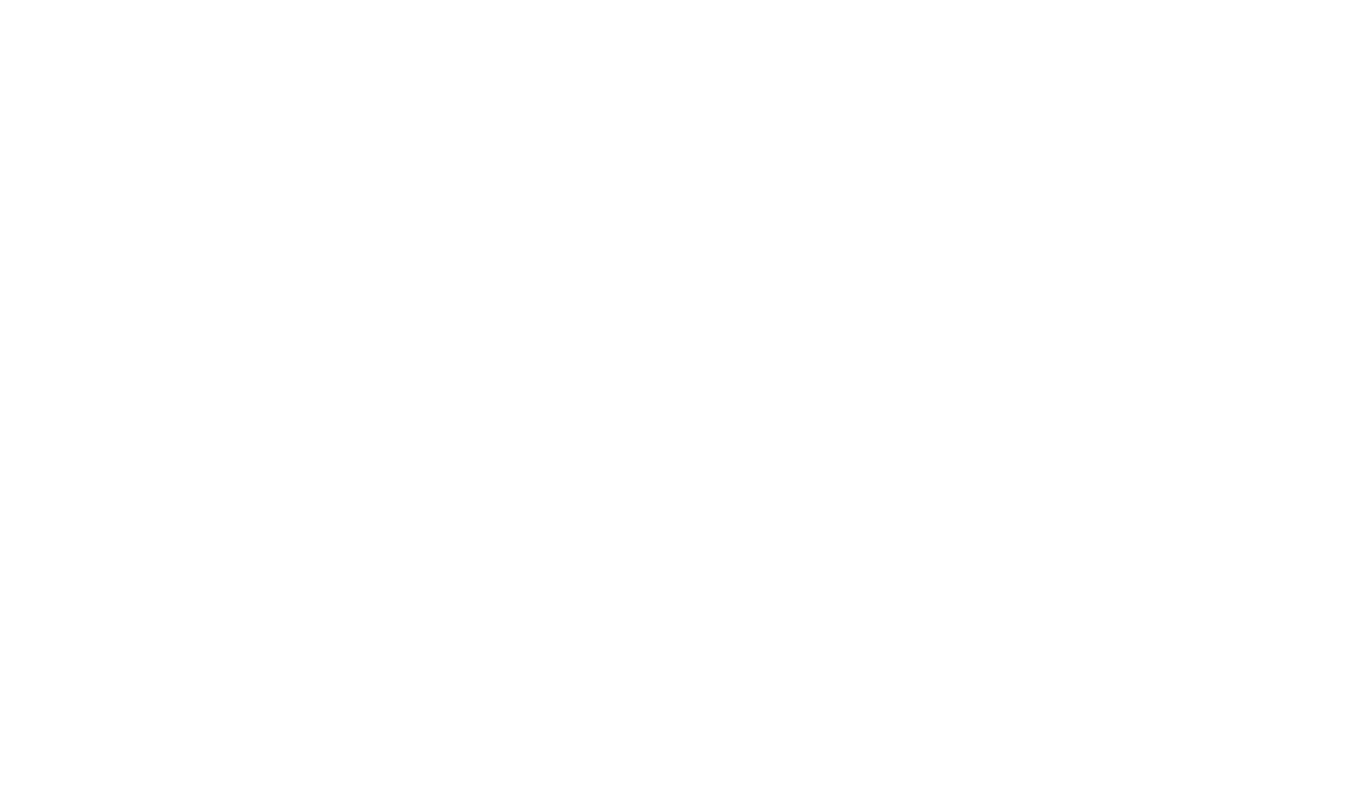
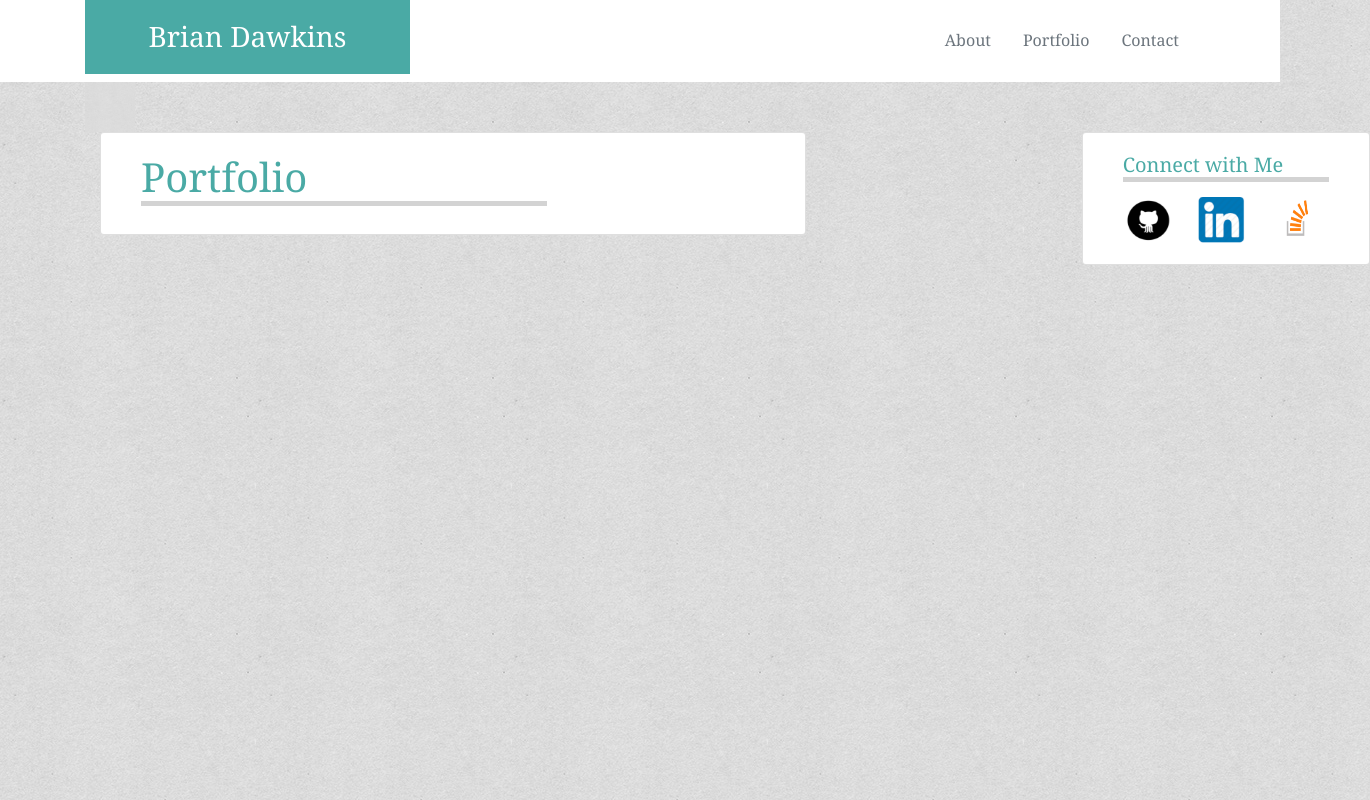
Before and after one commit to briandawkins92/Bootstrap-Portfolio, a plain HTML site: page portfolio.html in a window 1280 px wide. Shown: the whole page, 1370 px wide, since content can reach past the window. Drawn offline with nearby package versions, Linux system fonts and the light colour scheme.

Commit message:
contact.html portfolio.html initial lay out

```diff
--- a/assets/style.css
+++ b/assets/style.css
@@ -9,10 +9,13 @@
     padding: 20px;
     width: 325px;
 }
+
 .nav{
     font-family:Georgia, 'Times New Roman', Times, serif;
-    align-content:right;
+    float:right;
+    margin-top:20px;
 }
+
 .about{
     color:#4aaaa5;
     border-bottom-style: solid;
@@ -20,6 +23,13 @@
     border-bottom-color:lightgrey;
     font-family:Georgia, 'Times New Roman', Times, serif;
     text-align:left;
+}
+.card-title{
+    color:#4aaaa5;
+    font-family:Georgia, 'Times New Roman', Times, serif;
+    border-bottom-style: solid;
+    border-bottom-width:5px;
+    border-bottom-color:lightgrey;
 }
 #footer{
     background-color:#666666;
--- a/contact.html
+++ b/contact.html
@@ -0,0 +1,81 @@
+<!DOCTYPE HTML>
+<link rel="stylesheet" href="https://maxcdn.bootstrapcdn.com/bootstrap/4.0.0/css/bootstrap.min.css" integrity="sha384-Gn5384xqQ1aoWXA+058RXPxPg6fy4IWvTNh0E263XmFcJlSAwiGgFAW/dAiS6JXm" crossorigin="anonymous">
+<link rel="stylesheet" type="text/css" href="assets/style.css">
+<html>
+    <Title>Brian's Portfolio</Title>
+<head>
+    <header style="background-color:white;">
+        <div class="container">
+            <div class="row">
+                <div class="col-6">
+                    <p class="h3">Brian Dawkins</p>
+                </div>
+        <div class="col-6">
+            <ul class="nav">
+                <li class="nav-item">
+                    <a class="nav-link disabled" href="index.html">About</a>
+                </li>
+                <li class="nav-item">
+                    <a class="nav-link disabled" href="portfolio.html">Portfolio</a>
+                </li>
+                <li class="nav-item">
+                    <a class="nav-link disabled" href="contact.html">Contact</a>
+                </li>
+            </ul>
+        </div>
+            </div>
+        </div>
+    </header>
+</head>
+<body background="assets/images/background.jpg">
+    <div class="container">
+        <div class="row">
+            <div class="col-12">
+                <img src="assets/images/background.jpg" height=50px;>
+            </div>
+        </div>
+    </div>
+<div class=row">
+    <div class="col-2" style="float:right;">
+    <div class="card" style="width: 18rem;">
+        <div class="card-body">
+            <h5 class="card-title">Connect with Me</h5>
+                <a href="https://github.com/briandawkins92" class="card-link"><img src="assets/images/github.png" width=50px height=50px;></a>
+                <a href="https://www.linkedin.com/in/brian-dawkins-27a91928" class="card-link"><img src="assets/images/linkedin.png" width=50px height=50px;></a>
+                <a href="https://stackexchange.com/users/12973677/brian-dawkins" class="card-link"><img src="assets/images/stackoverflow.png" width=50px height=50px;></a>
+        </div>
+    </div>
+    </div>
+</div>
+<div class="container">
+        <div class="row">
+        <div class="col-9">
+        <div class="card">
+        <div class="card-body">
+                        <div class="row">
+                                        <div class="col-8"> <h1 class=about>Contact Me</h1></div>
+                                        <div class="col-4"></div>
+
+
+        <div class="row">
+        <div class="col-12"></div>
+                </div>
+                </div>
+      </div>
+      </div>
+</div>
+</div>
+</div>
+
+
+
+
+
+
+<footer id=footer>
+                <p> © Copyright 2018 Brian Dawkins</p>
+            </footer>
+            <script src="https://code.jquery.com/jquery-3.2.1.slim.min.js" integrity="sha384-KJ3o2DKtIkvYIK3UENzmM7KCkRr/rE9/Qpg6aAZGJwFDMVNA/GpGFF93hXpG5KkN" crossorigin="anonymous"></script>
+            <script src="https://cdnjs.cloudflare.com/ajax/libs/popper.js/1.12.9/umd/popper.min.js" integrity="sha384-ApNbgh9B+Y1QKtv3Rn7W3mgPxhU9K/ScQsAP7hUibX39j7fakFPskvXusvfa0b4Q" crossorigin="anonymous"></script>
+            <script src="https://maxcdn.bootstrapcdn.com/bootstrap/4.0.0/js/bootstrap.min.js" integrity="sha384-JZR6Spejh4U02d8jOt6vLEHfe/JQGiRRSQQxSfFWpi1MquVdAyjUar5+76PVCmYl" crossorigin="anonymous"></script>
+        </html>
--- a/portfolio.html
+++ b/portfolio.html
@@ -0,0 +1,81 @@
+<!DOCTYPE HTML>
+<link rel="stylesheet" href="https://maxcdn.bootstrapcdn.com/bootstrap/4.0.0/css/bootstrap.min.css" integrity="sha384-Gn5384xqQ1aoWXA+058RXPxPg6fy4IWvTNh0E263XmFcJlSAwiGgFAW/dAiS6JXm" crossorigin="anonymous">
+<link rel="stylesheet" type="text/css" href="assets/style.css">
+<html>
+    <Title>Brian's Portfolio</Title>
+<head>
+    <header style="background-color:white;">
+        <div class="container">
+            <div class="row">
+                <div class="col-6">
+                    <p class="h3">Brian Dawkins</p>
+                </div>
+        <div class="col-6">
+            <ul class="nav">
+                <li class="nav-item">
+                    <a class="nav-link disabled" href="index.html">About</a>
+                </li>
+                <li class="nav-item">
+                    <a class="nav-link disabled" href="portfolio.html">Portfolio</a>
+                </li>
+                <li class="nav-item">
+                    <a class="nav-link disabled" href="contact.html">Contact</a>
+                </li>
+            </ul>
+        </div>
+            </div>
+        </div>
+    </header>
+</head>
+<body background="assets/images/background.jpg">
+    <div class="container">
+        <div class="row">
+            <div class="col-12">
+                <img src="assets/images/background.jpg" height=50px;>
+            </div>
+        </div>
+    </div>
+<div class=row">
+    <div class="col-2" style="float:right;">
+    <div class="card" style="width: 18rem;">
+        <div class="card-body">
+            <h5 class="card-title">Connect with Me</h5>
+                <a href="https://github.com/briandawkins92" class="card-link"><img src="assets/images/github.png" width=50px height=50px;></a>
+                <a href="https://www.linkedin.com/in/brian-dawkins-27a91928" class="card-link"><img src="assets/images/linkedin.png" width=50px height=50px;></a>
+                <a href="https://stackexchange.com/users/12973677/brian-dawkins" class="card-link"><img src="assets/images/stackoverflow.png" width=50px height=50px;></a>
+        </div>
+    </div>
+    </div>
+</div>
+<div class="container">
+        <div class="row">
+        <div class="col-9">
+        <div class="card">
+        <div class="card-body">
+                        <div class="row">
+                                        <div class="col-8"> <h1 class=about>Portfolio</h1></div>
+                                        <div class="col-4"></div>
+
+
+        <div class="row">
+        <div class="col-12"></div>
+                </div>
+                </div>
+      </div>
+      </div>
+</div>
+</div>
+</div>
+
+
+
+
+
+
+<footer id=footer>
+                <p> © Copyright 2018 Brian Dawkins</p>
+            </footer>
+            <script src="https://code.jquery.com/jquery-3.2.1.slim.min.js" integrity="sha384-KJ3o2DKtIkvYIK3UENzmM7KCkRr/rE9/Qpg6aAZGJwFDMVNA/GpGFF93hXpG5KkN" crossorigin="anonymous"></script>
+            <script src="https://cdnjs.cloudflare.com/ajax/libs/popper.js/1.12.9/umd/popper.min.js" integrity="sha384-ApNbgh9B+Y1QKtv3Rn7W3mgPxhU9K/ScQsAP7hUibX39j7fakFPskvXusvfa0b4Q" crossorigin="anonymous"></script>
+            <script src="https://maxcdn.bootstrapcdn.com/bootstrap/4.0.0/js/bootstrap.min.js" integrity="sha384-JZR6Spejh4U02d8jOt6vLEHfe/JQGiRRSQQxSfFWpi1MquVdAyjUar5+76PVCmYl" crossorigin="anonymous"></script>
+        </html>
```
Also changed, not shown: index.html (+30 -4 lines).
